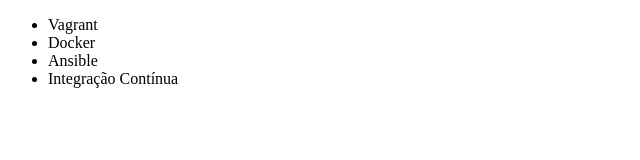
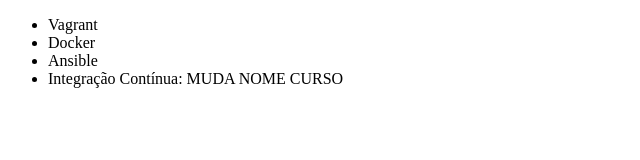
Before and after one commit to MauricioZamperetti/first-git, a plain HTML site: page index.html in a window 1280 px wide. Shown: the whole page, without its empty margins (0-640 px from the left). Drawn offline with Linux system fonts and the light colour scheme.

Commit message:
Alterando nome do curso de integração

```diff
--- a/index.html
+++ b/index.html
@@ -9,7 +9,7 @@
         <li>Vagrant</li>
         <li>Docker</li>
         <li>Ansible</li>
-        <li>Integração Contínua</li>
+        <li>Integração Contínua: MUDA NOME CURSO</li>
     </ul>
 </body>
 </html>
```
